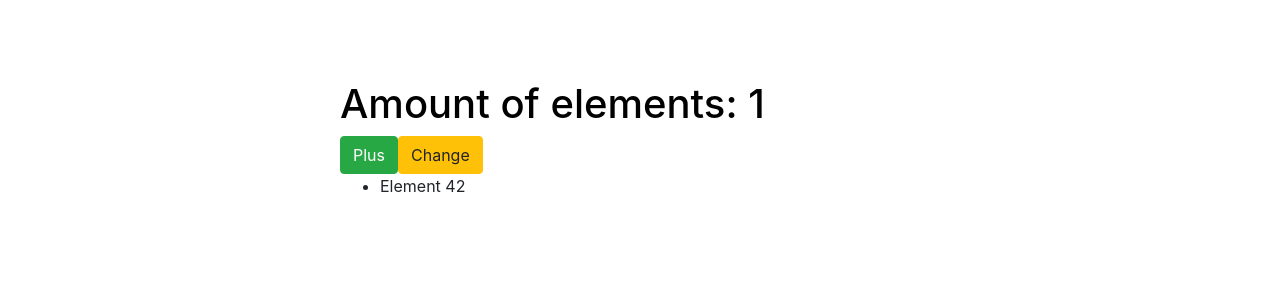
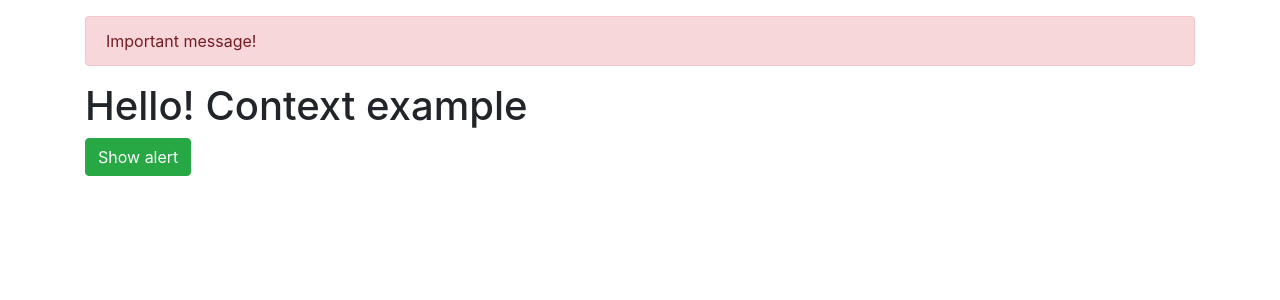
Before and after one commit to smaffy/react-hooks, a React (Create React App) app: page / in a window 1280 px wide. Shown: the top 300 px of the page. Built offline with nearby package versions, Linux system fonts and the light colour scheme.

Commit message:
6.0 useContext

```diff
--- /dev/null
+++ b/src/Alert.js
@@ -0,0 +1,13 @@
+import React from "react";
+
+
+function Alert() {
+    return (
+        <div className={'alert alert-danger'}>
+            Important message!
+        </div>
+    )
+}
+
+
+export default Alert;
--- a/src/App.js
+++ b/src/App.js
@@ -1,28 +1,14 @@
-import React, {useState, useCallback} from 'react';
-import ItemsList from "./ItemsList";
+import React, {useState} from 'react';
+import Main from "./Main";
+import Alert from "./Alert";
 
 
 function App() {
 
-    const [count, setCount] = useState(1)
-    const [colored, setColored] = useState(false)
-
-    const styles = {
-        color: colored ? "red" : "black"
-    }
-
-    const generateItemsFromAPI = useCallback((indexNumber) => {
-        return new Array(count).fill('').map((_, i) => `Element ${i + indexNumber}`)
-    }, [count])
-
     return (
-        <div className='wrapper'>
-            <h1 style={styles}>Amount of elements: {count}</h1>
-            <button className={'btn btn-success'} onClick={() => setCount(prev => prev + 1)}> Plus </button>
-            <button className={'btn btn-warning'} onClick={() => setColored(prev => !prev)}> Change </button>
-
-            <ItemsList getItems={generateItemsFromAPI} />
-
+        <div className='container pt-3'>
+            <Alert />
+            <Main />
         </div>
     )
 }
--- /dev/null
+++ b/src/Main.js
@@ -0,0 +1,14 @@
+import React from "react";
+
+
+function Main() {
+    return (
+        <div>
+            <h1>Hello! Context example</h1>
+            <button className="btn btn-success">Show alert</button>
+        </div>
+    )
+}
+
+
+export default Main;
```
Also changed, not shown: src/examples/callback.js (added, +30 -0 lines), src/examples/ItemsList.js (renamed from src/ItemsList.js), 1 other file (tests, documents, lock files or other folders).
